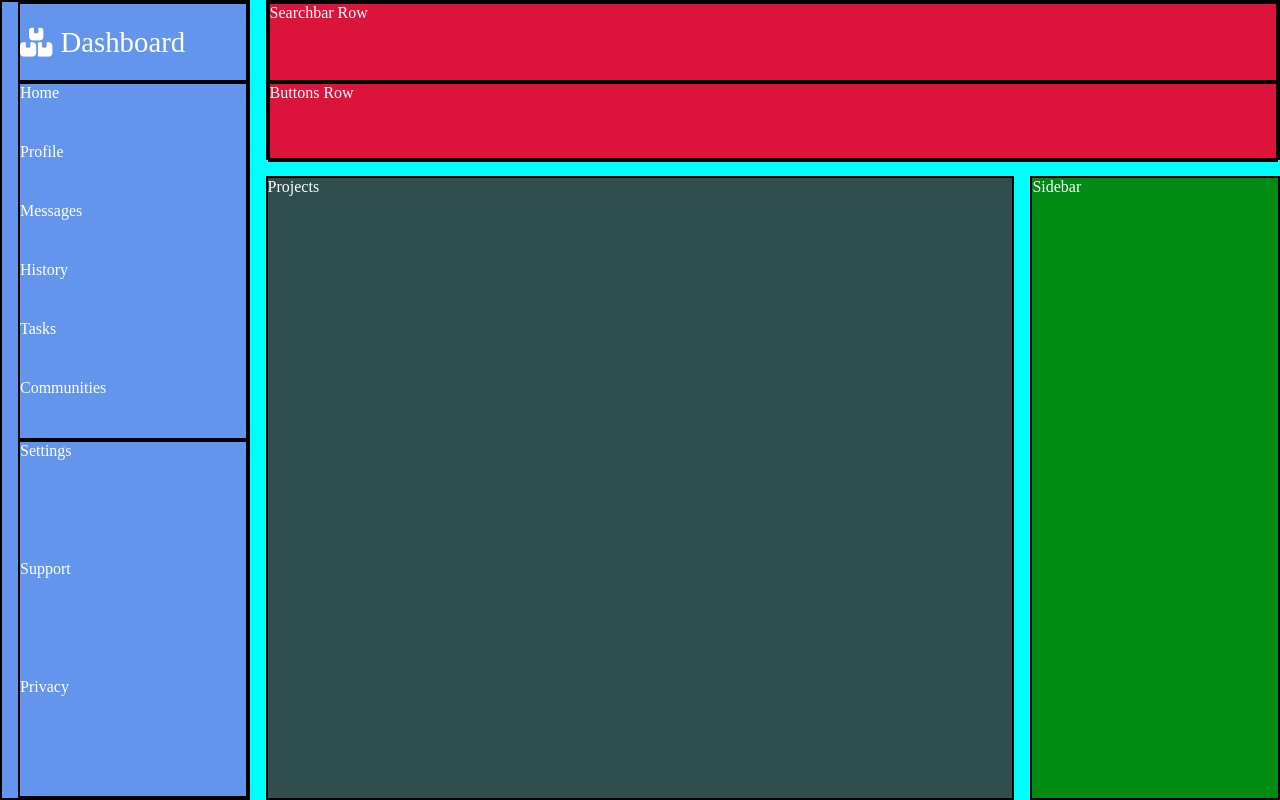
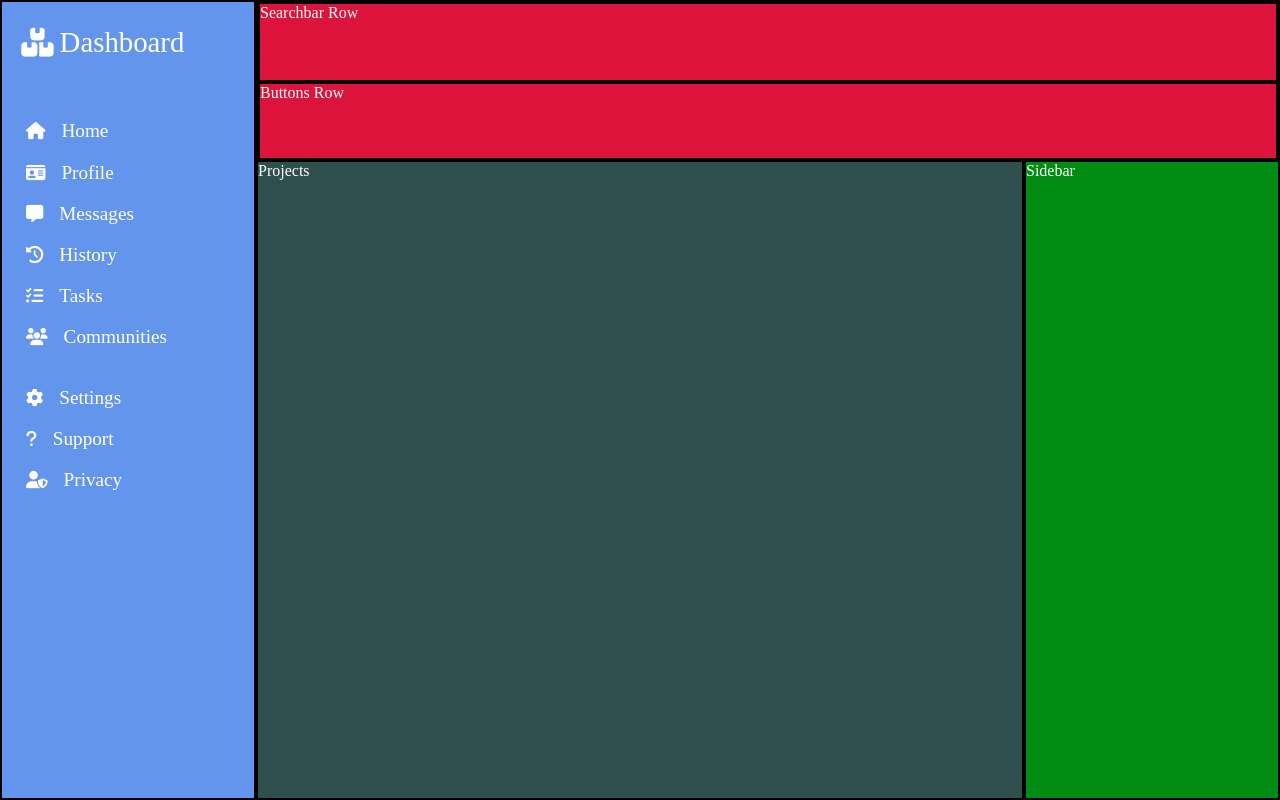
Before and after one commit to adilafsar99/grid-admin-dashboard, a plain HTML site: page index.html in a window 1280 px wide. Drawn offline with Linux system fonts and the light colour scheme.

Commit message:
Finish styling the navigation menu.

```diff
--- a/index.html
+++ b/index.html
@@ -22,21 +22,21 @@
              <span class="fa-solid fa-boxes-stacked"></span>
              <p>Dashboard</p>
            </div>
-           <div class="menu-div">
+           <div class="menu-div menu-one">
               <ul class="menu">
-                <li>Home</li>
-                <li>Profile</li>
-                <li>Messages</li>
-                <li>History</li>
-                <li>Tasks</li>
-                <li>Communities</li>
+                <li><span class="fa-solid fa-home"></span>Home</li>
+                <li><span class="fa-solid fa-id-card"></span>Profile</li>
+                <li><span class="fa-solid fa-message"></span>Messages</li>
+                <li><span class="fa-solid fa-history"></span>History</li>
+                <li><span class="fa-solid fa-list-check"></span>Tasks</li>
+                <li><span class="fa-solid fa-users"></span>Communities</li>
               </ul>
            </div>
-           <div class="menu-div">
+           <div class="menu-div menu-two">
                <ul class="menu">
-                <li>Settings</li>
-                <li>Support</li>
-                <li>Privacy</li>
+                <li><span class="fa-solid fa-gear"></span>Settings</li>
+                <li><span class="fa-solid fa-question"></span>Support</li>
+                <li><span class="fa-solid fa-user-shield"></span>Privacy</li>
                </ul>
            </div>
        </nav>
--- a/style.css
+++ b/style.css
@@ -9,7 +9,6 @@
     display: grid;
     grid-template-columns: 1fr 3fr 1fr;
     grid-template-rows: 160px 1fr;
-    gap: 1em;
     height: 100vh;
     background-color: aqua;
 }
@@ -36,32 +35,41 @@
     grid-column: 1;
     grid-row: 1 / 3;
     display: grid;
-    grid-template-rows: 80px 1fr 1fr;
-    padding-left: 1rem;
+    grid-template-rows: 80px max-content max-content;
+    row-gap: 2em;
     background-color: cornflowerblue;
     border: 2px solid #000;
+    font-size: 1.2em;
 }
 
 .site-logo {
-    display: flex;
-    justify-content: flex-start;
+    display: grid;
+    grid-auto-flow: column;
     align-items: center;
-    gap: 8px;
+    justify-content: left;
+    gap: 6px;
     font-size: 1.8rem;
-    border: 2px solid #000;
+    padding-left: 1.2rem;
 }
 
 .menu-div {
     display: grid;
-    border: 2px solid #000;
 }
 
 .menu {
     list-style-type: none;
     display: grid;
     grid-auto-rows: 1fr;
+    row-gap: 1em;
+    padding-left: 1.5rem;
+    align-self: self-start;
+    height: max-content;
 }
 
+.menu > li > span {
+    font-size: 0.9em;
+    margin-right: 1rem;
+}
 
 
 .projects {
```
